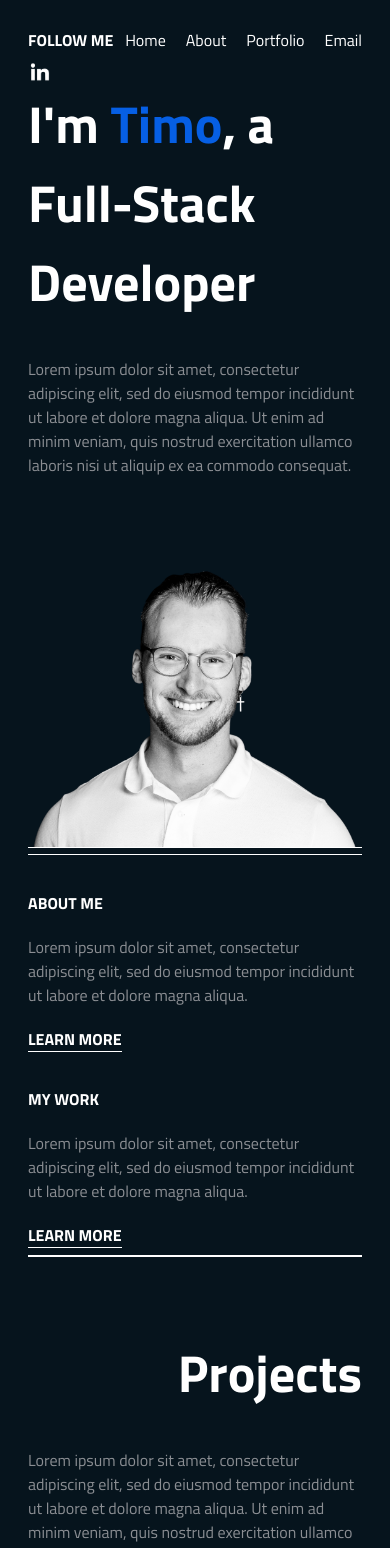
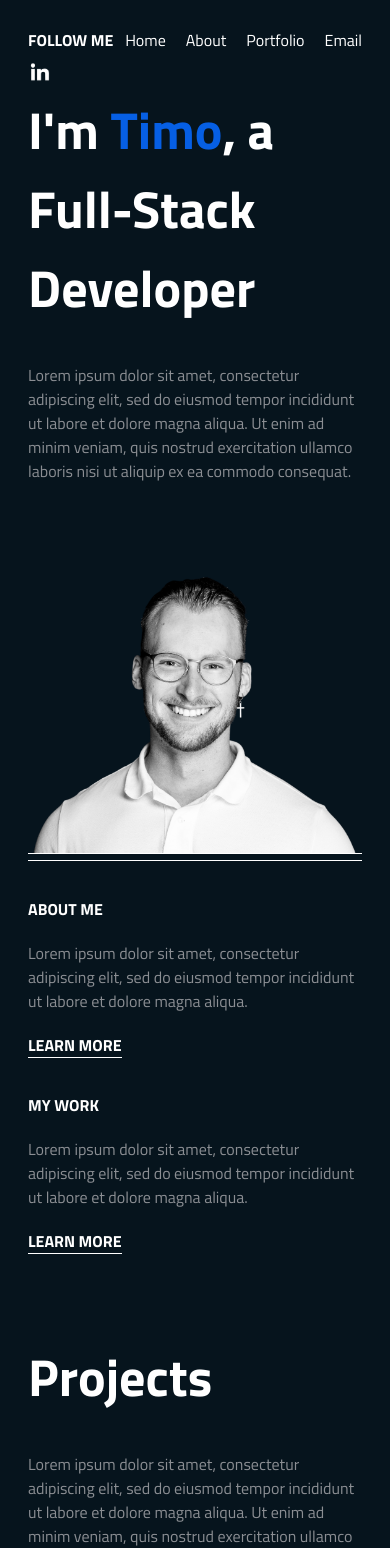
Before and after one commit to timohuennebeck/portfolio-website, a React (Create React App) app: page / in a window 390 px wide. Shown: the top 1548 px of the page. Built offline with nearby package versions, Linux system fonts and the light colour scheme.

Commit message:
change buttons for tablet version

```diff
--- a/src/components/AliaProject/AliaProject.scss
+++ b/src/components/AliaProject/AliaProject.scss
@@ -52,6 +52,10 @@
         @include flex-column;
         gap: $gap-mobile-cmp-default;
 
+        @include tablet {
+            flex-direction: row;
+        }
+
         @include desktop {
             display: none;
         }
--- a/src/components/Header/Header.jsx
+++ b/src/components/Header/Header.jsx
@@ -1,20 +1,22 @@
 import NavLink from "../NavLink/NavLink";
 import "./Header.scss";
 
-import linkedinImg from "../../assets/images/linkedin.jpg"
+import linkedinImg from "../../assets/images/linkedin.jpg";
 
 export default function Header() {
     return (
         <div className="header">
             <div className="header__social">
                 <h4>FOLLOW ME</h4>
-                <img className="header__social-linkedin" src={linkedinImg} alt="linkedin" />
+                <a href="https://www.linkedin.com/in/timo-huennebeck/" target="_blank">
+                    <img className="header__social-linkedin" src={linkedinImg} alt="linkedin" />
+                </a>
             </div>
             <div className="header__links">
-                <NavLink name="Home" href="#home"/>
+                <NavLink name="Home" href="#home" />
                 <NavLink name="About" href="#about" />
                 <NavLink name="Portfolio" href="#portfolio" />
-                <NavLink name="Email" href="#email"/>
+                <NavLink name="Email" href="mailto:hello@timohuennebeck.com" />
             </div>
         </div>
     );
--- a/src/components/Header/Header.scss
+++ b/src/components/Header/Header.scss
@@ -10,6 +10,11 @@
 
         &-linkedin {
             width: 1.5rem;
+
+            &:hover {
+                transform: scale(1.05);
+                cursor: pointer;
+            }
         }
     }
 
--- a/src/pages/AboutPage/AboutPage.jsx
+++ b/src/pages/AboutPage/AboutPage.jsx
@@ -13,7 +13,7 @@ export default function AboutPage() {
                 <div className="about__ctn">
                     <div className="about__ctn-left">
                         <div className="about__ctn-left-content">
-                            <h1>About</h1>
+                            <h1 className="about__ctn-left-content-header">About</h1>
                             <p>
                                 Lorem ipsum dolor sit amet, consectetur adipiscing elit, sed do
                                 eiusmod tempor incididunt ut labore et dolore magna aliqua. Ut enim
--- a/src/pages/AboutPage/AboutPage.scss
+++ b/src/pages/AboutPage/AboutPage.scss
@@ -25,6 +25,13 @@
             &-content {
                 @include flex-column;
                 gap: 2.25rem;
+
+                &-header {
+                    @include desktop {
+                        display: flex;
+                        justify-content: flex-end;
+                    }
+                }
             }
 
             &-featured {
--- a/src/pages/IntroductionPage/IntroductionPage.scss
+++ b/src/pages/IntroductionPage/IntroductionPage.scss
@@ -3,7 +3,10 @@
 
 .introduction {
     padding-bottom: 0.5rem;
-    border-bottom: 2px solid white;
+
+    @include desktop {
+        border-bottom: 2px solid white;
+    }
 
     &__sub {
         @include flex-column;
@@ -42,6 +45,7 @@
 
                 @include desktop {
                     gap: 10.25rem;
+                    margin-bottom: 15rem;
                 }
             }
         }
--- a/src/pages/ProjectsPage/ProjectsPage.scss
+++ b/src/pages/ProjectsPage/ProjectsPage.scss
@@ -27,8 +27,10 @@
                 gap: 2.25rem;
 
                 &-header {
-                    display: flex;
-                    justify-content: flex-end;
+                    @include desktop {
+                        display: flex;
+                        justify-content: flex-end;
+                    }
                 }
             }
 
```
